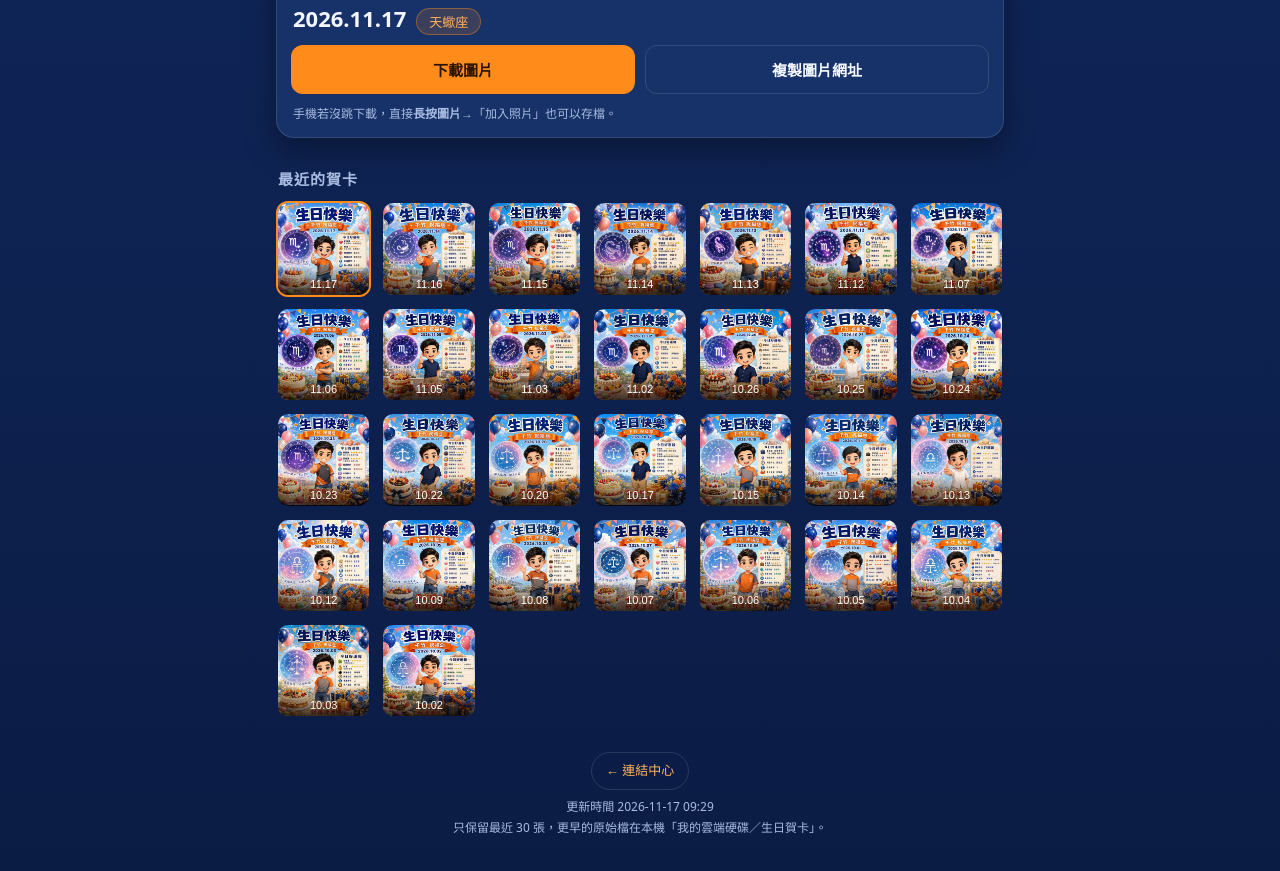
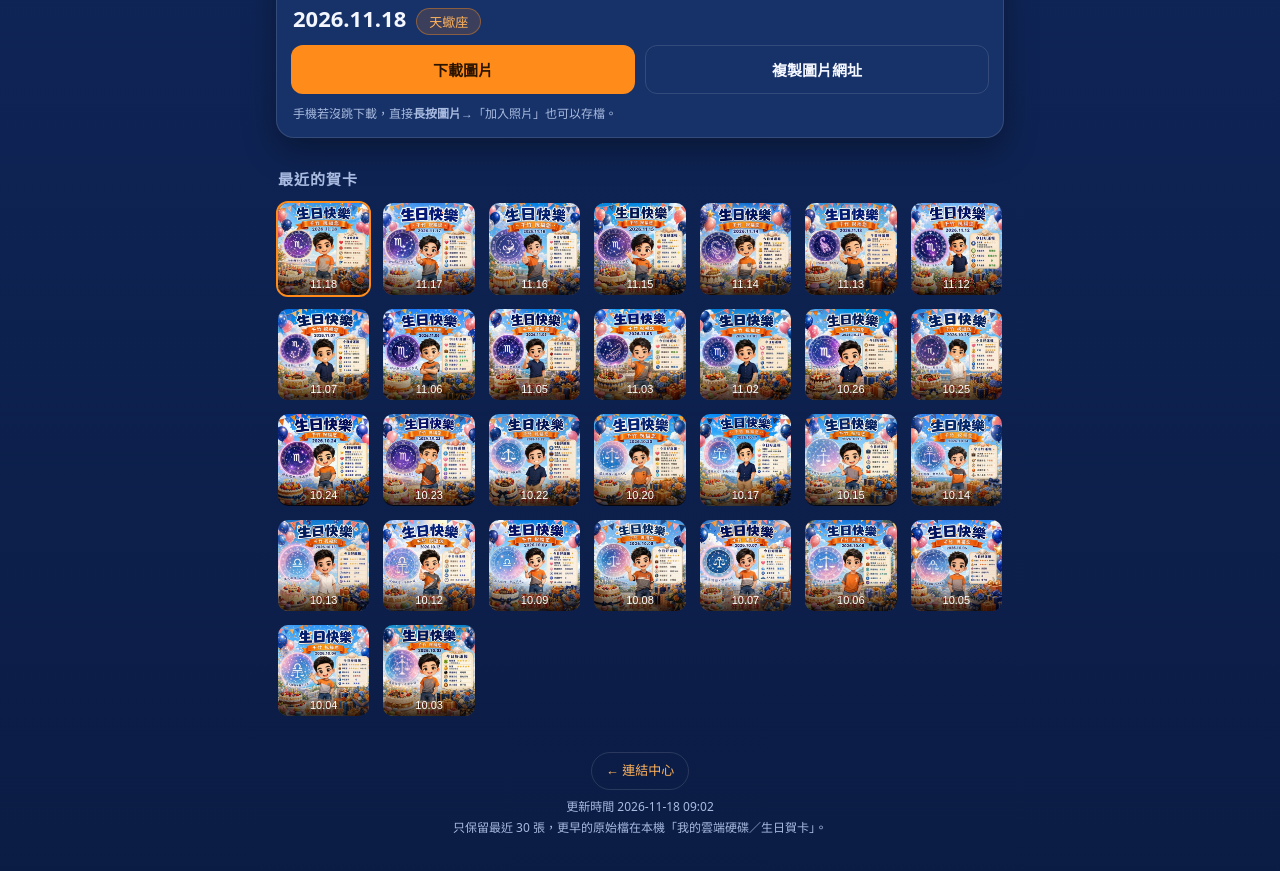
Before and after one commit to CharlieWang0012/line-image-host, a plain HTML site: page index.html in a window 1280 px wide. Shown: the part 831-1702 px from the top of the page. Drawn offline with Linux system fonts and the light colour scheme.

Commit message:
birthday card site 2026-11-18

```diff
--- a/index.html
+++ b/index.html
@@ -94,7 +94,7 @@
 
   <footer>
     <a class="home" href="https://charliewang0012.github.io/">← 連結中心</a><br>
-    更新時間 2026-11-17 09:29<br>
+    更新時間 2026-11-18 09:02<br>
     只保留最近 30 張，更早的原始檔在本機「我的雲端硬碟／生日賀卡」。
   </footer>
 </div>
@@ -102,6 +102,7 @@
 
 <script>
 const CARDS = [
+{day:"2026.11.18",raw:"20261118",z:"天蠍座",kind:"img",full:"bday/bday-20261118.jpg",thumb:"bday/thumb-20261118.jpg"},
 {day:"2026.11.17",raw:"20261117",z:"天蠍座",kind:"img",full:"bday/bday-20261117.jpg",thumb:"bday/thumb-20261117.jpg"},
 {day:"2026.11.16",raw:"20261116",z:"天蠍座",kind:"img",full:"bday/bday-20261116.jpg",thumb:"bday/thumb-20261116.jpg"},
 {day:"2026.11.15",raw:"20261115",z:"天蠍座",kind:"img",full:"bday/bday-20261115.jpg",thumb:"bday/thumb-20261115.jpg"},
@@ -130,8 +131,7 @@ const CARDS = [
 {day:"2026.10.06",raw:"20261006",z:"天秤座",kind:"img",full:"bday/bday-20261006.jpg",thumb:"bday/thumb-20261006.jpg"},
 {day:"2026.10.05",raw:"20261005",z:"天秤座",kind:"img",full:"bday/bday-20261005.jpg",thumb:"bday/thumb-20261005.jpg"},
 {day:"2026.10.04",raw:"20261004",z:"天秤座",kind:"img",full:"bday/bday-20261004.jpg",thumb:"bday/thumb-20261004.jpg"},
-{day:"2026.10.03",raw:"20261003",z:"天秤座",kind:"img",full:"bday/bday-20261003.jpg",thumb:"bday/thumb-20261003.jpg"},
-{day:"2026.10.02",raw:"20261002",z:"天秤座",kind:"img",full:"bday/bday-20261002.jpg",thumb:"bday/thumb-20261002.jpg"}
+{day:"2026.10.03",raw:"20261003",z:"天秤座",kind:"img",full:"bday/bday-20261003.jpg",thumb:"bday/thumb-20261003.jpg"}
 ];
 const SITE = "https://charliewang0012.github.io/line-image-host/";
 const hero = document.getElementById('hero'), dEl = document.getElementById('d'),
```
Also changed, not shown: bday/bday-20261002.jpg (deleted), bday/bday-20261118.jpg (added), bday/thumb-20261002.jpg (deleted), bday/thumb-20261118.jpg (added).
